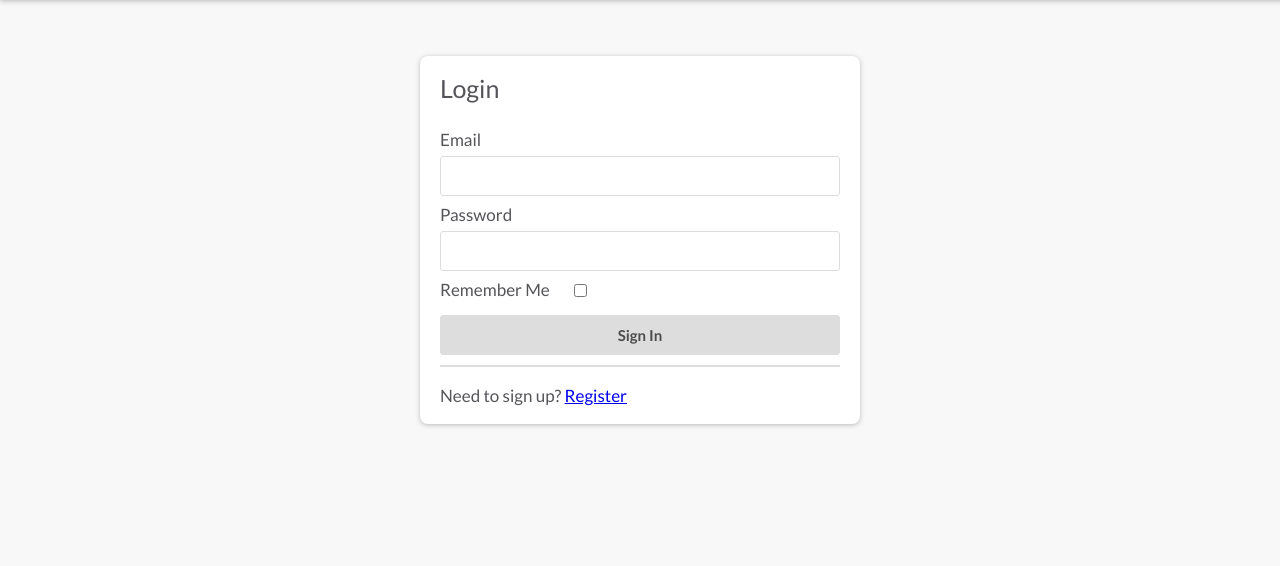
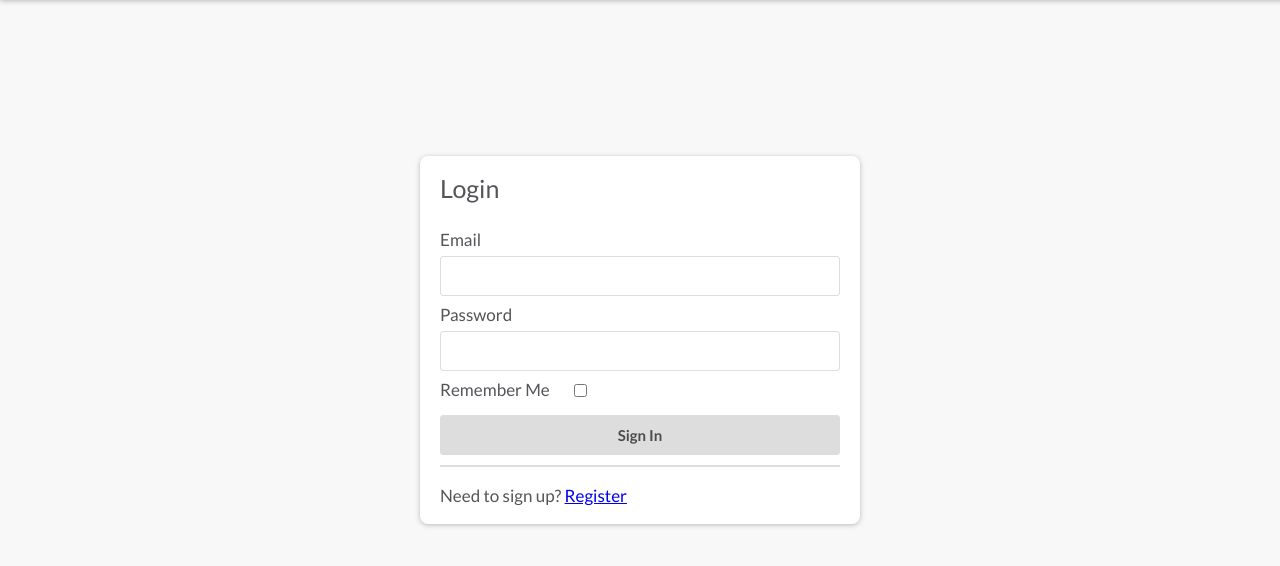
Before and after one commit to johnathaningle/CS50-Web-Flack-, a Flask app: page /login in a window 1280 px wide. Shown: the part 60-626 px from the top of the page. Run offline with Flask 2, Linux system fonts and the light colour scheme.

Commit message:
Update styles

```diff
--- a/flack/static/login.css
+++ b/flack/static/login.css
@@ -47,10 +47,8 @@ img {
 .login-form {
     background: white;
     border-radius: 8px;
-    margin-top: -8%;
     padding: 20px;
     width: 400px;
-    margin-top: -200px !important;
     -webkit-box-shadow:0px 1px 5px #b9b9b9;
     -moz-box-shadow:0px 1px 5px #b9b9b9;
     box-shadow:0px 1px 5px #b9b9b9;
```
